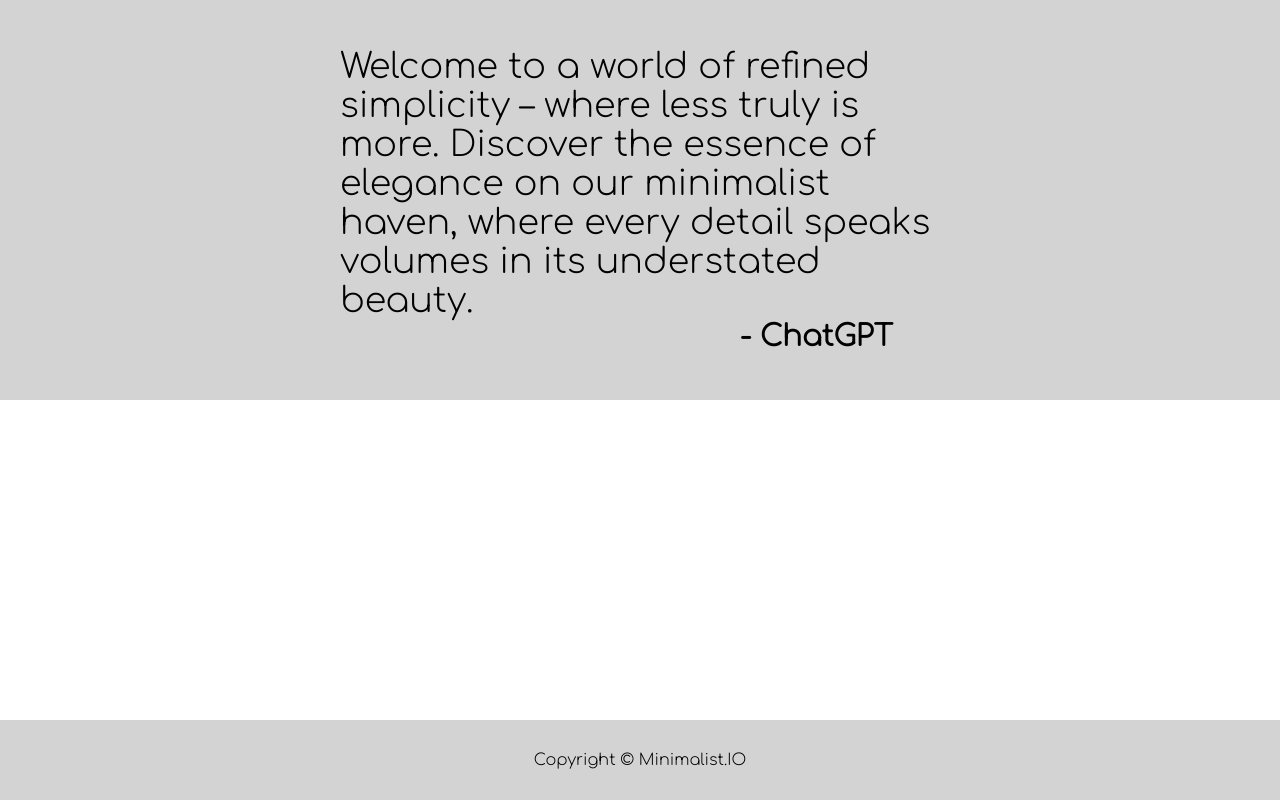
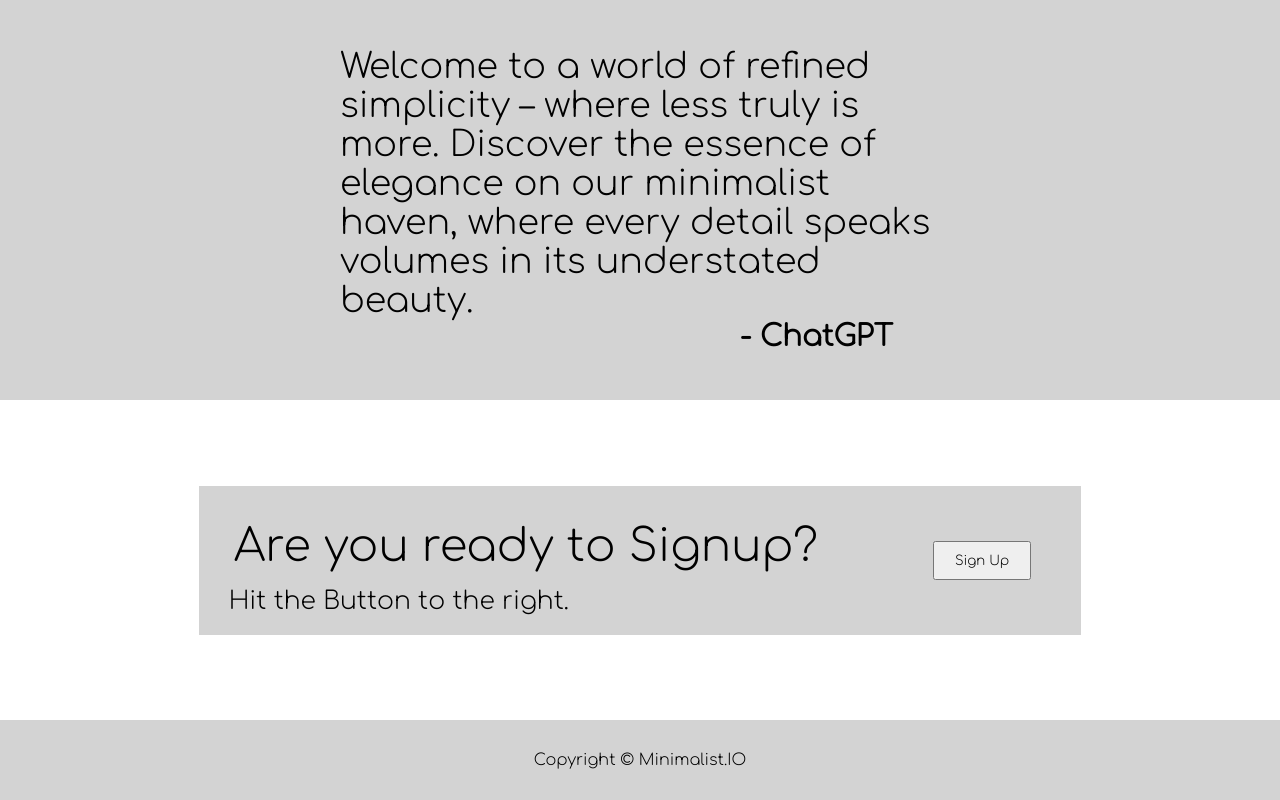
Before and after one commit to GSinghh/Landing-Page, a plain HTML site: page index.html in a window 1280 px wide. Shown: the part 1255-2055 px from the top of the page. Drawn offline with Linux system fonts and the light colour scheme.

Commit message:
Finished Landing Page

```diff
--- a/index.html
+++ b/index.html
@@ -3,7 +3,7 @@
     <head>
         <meta charset = "UTF-8">
         <meta name = "viewport" content="width=device-width, initial-scale = 1.0">
-        <title>Minimalist.io | TheOdinProject</title>
+        <title>Minimalism.IO | TheOdinProject</title>
         <meta name = "viewport" content = "width = device-width, initial-scale = 1.0">
         <link rel = "stylesheet" href = "style.css">
         <link rel="preconnect" href="https://fonts.googleapis.com">
@@ -13,7 +13,7 @@
     <body>
         <header class = "header">
             <div class = "logo">
-                <h1><a href="index.html">Minimalist.io</a></h1>
+                <h1><a href="index.html">Minimalism.io</a></h1>
             </div>
                 <ul>
                     <li><a href = "#">Services</a></li>
@@ -59,10 +59,12 @@
             </div>
             <div class = "Signup-Container">
                 <div class = "Signup-Box">
-                    <div class = "Signup-Text">
-                    </div>
+                        <div class = "Signup-Text">
+                            <div class = "Top-Text">Are you ready to Signup?</div>
+                            <div class = "Middle-Text">Hit the Button to the right.</div>
+                        </div>
+                        <button class = "Button">Sign Up</button></div>
                 </div>
-
             </div>
         <footer>
             <div class = "Footer">
--- a/style.css
+++ b/style.css
@@ -129,8 +129,21 @@ body {
 .Signup-Container
 {
     height: 40vh;
+    display: flex;
+    align-items: center;
+    justify-content: center;
+}
+.Signup-Box
+{
+    display: flex;
+    align-items: center;
+    justify-content: space-around;
+    flex-wrap: wrap;
+    background-color: lightgray;
+    gap: 100px;
+    padding: 20px;
+}
 
-}
 .Footer
 {
     display: flex;
@@ -143,3 +156,18 @@ body {
 {
     padding: 20px;
 }
+.Signup-Box .Top-Text
+{
+    font-size: 45px;
+    padding: 15px;
+}
+.Signup-Box .Middle-Text
+{
+    font-size: 25px;
+    padding-left: 10px;
+}
+.Signup-Box .Button
+{
+    margin-right: 30px;
+    padding: 10px 20px;
+}
```
